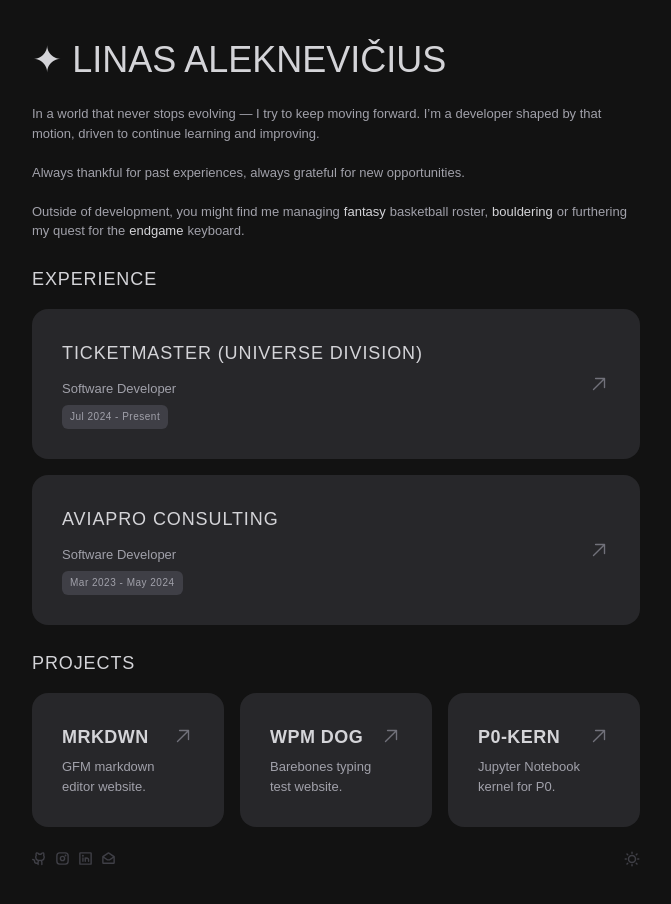
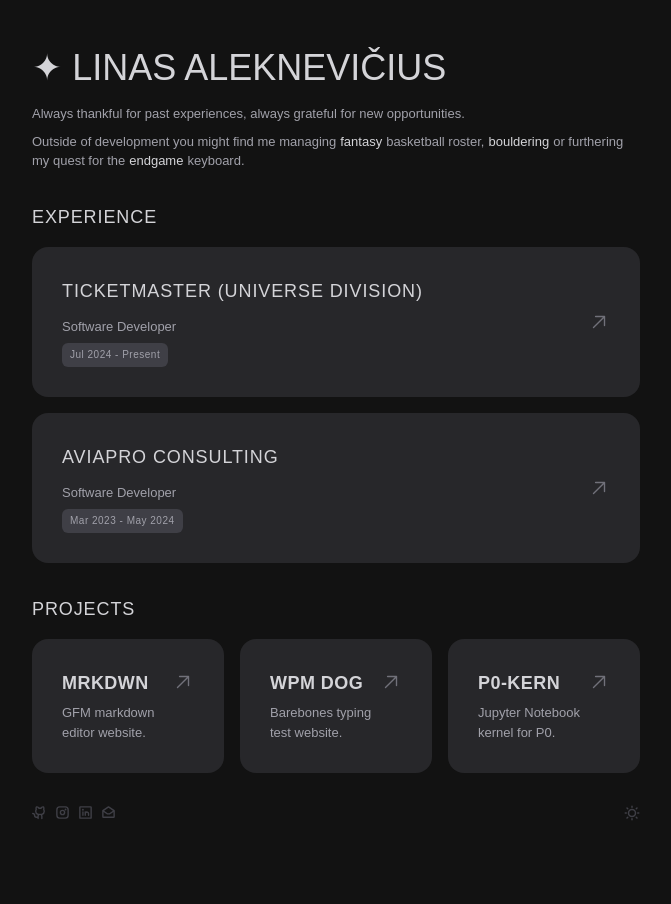
Before and after one commit to bzap/aleknev_dev_v4, a Next.js app: page / in a window 1280 px wide. Shown: the top 904 px of the page, without its empty margins (304-975 px from the left). After the commit the page ends 869 px from the top, so only its background shows below. Built offline with nearby package versions, Linux system fonts and the light colour scheme; a web font is replaced by a local one.

Commit message:
spelling, spacing

```diff
--- a/src/app/components/About.tsx
+++ b/src/app/components/About.tsx
@@ -8,16 +8,13 @@
 const About = () => {
     return (
         <SectionContainer delay={150}>
-            <div className="text-[13px] text-zinc-500 dark:text-zinc-400">
+            <div className="text-[13px] text-zinc-500 dark:text-zinc-400 flex flex-col gap-2 -mt-4">
                 <p>
-                    In a world that never stops evolving — I try to keep moving forward.
-                    I’m a developer shaped by that motion, driven to continue learning and improving.
+                    Always thankful for past experiences, always grateful for
+                    new opportunities.
                 </p>
-                <br />
-                <p>Always thankful for past experiences, always grateful for new opportunities.</p>
-                <br />
                 <p>
-                    Outside of development, you might find me managing
+                    Outside of development you might find me managing
                     <a
                         className={highlightedTextClassName}
                         href="https://i.imgur.com/JM6ZTAb.jpeg"
--- a/src/app/components/elements/SectionContainer.tsx
+++ b/src/app/components/elements/SectionContainer.tsx
@@ -10,7 +10,7 @@
 
 const SectionContainer = ({ delay, children, header }: SectionProp) => {
     const containerClassname: string = classNames(
-        "animate-slidein opacity-0 flex flex-col w-full z-30 pb-2",
+        "animate-slidein opacity-0 flex flex-col w-full z-30",
         {
             "[--slidein-delay:0ms]": delay === 0,
             "[--slidein-delay:150ms]": delay === 150,
@@ -23,11 +23,9 @@
     return (
         <div className={containerClassname}>
             {header && (
-                <>
-                    <span className="text-zinc-600 dark:text-zinc-300 text-lg font-spectral tracking-wider pb-4">
-                        {header}
-                    </span>
-                </>
+                <span className="text-zinc-600 dark:text-zinc-300 text-lg font-spectral tracking-wider pb-4">
+                    {header}
+                </span>
             )}
             <div>{children}</div>
         </div>
--- a/src/app/page.tsx
+++ b/src/app/page.tsx
@@ -9,7 +9,7 @@
 export default function Home() {
     return (
         <main className="flex min-h-screen flex-col min-w-screen items-center justify-between">
-            <div className="w-full min-h-screen px-8 base:py-6 md:py-10 max-w-2xl gap-4 flex flex-col">
+            <div className="w-full min-h-screen px-8 base:py-6 md:py-12 max-w-2xl gap-8 flex flex-col">
                 <Header />
                 <About />
                 <Experience />
```
